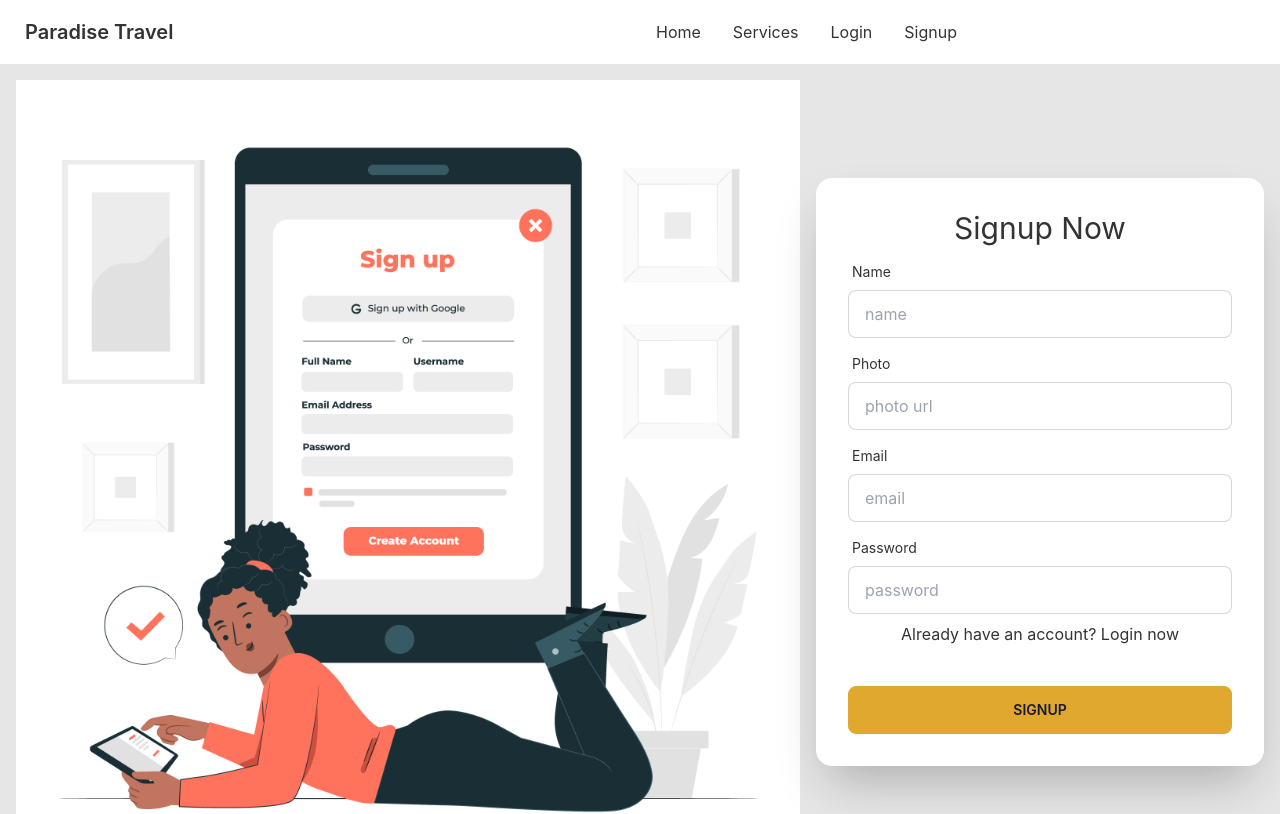
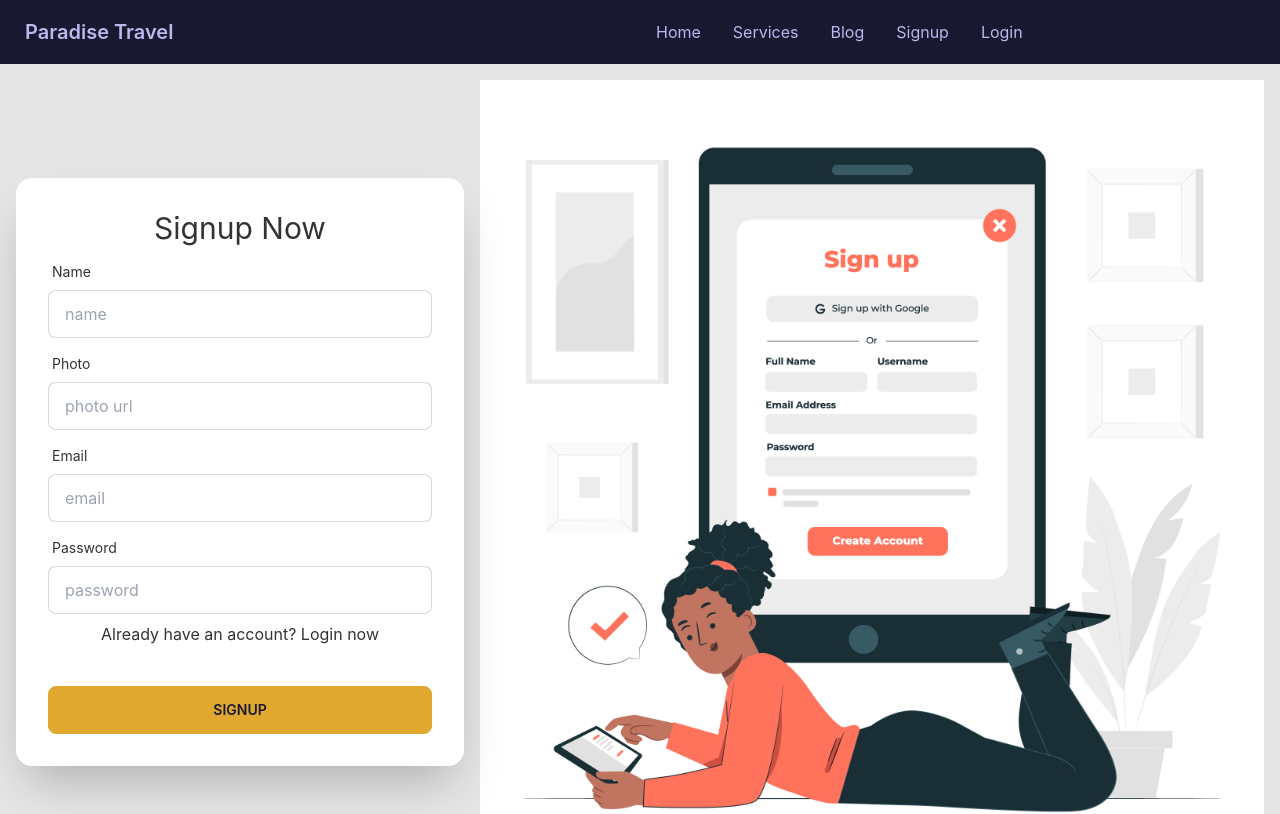
Before and after one commit to sourov101/Paradise-Travel-client-side, a React (Create React App) app: page /signup in a window 1280 px wide. Shown: the top 814 px of the page. Built offline with nearby package versions, Linux system fonts and the light colour scheme; no server answers.

Commit message:
logout added and toggled with login in navbar

```diff
--- /dev/null
+++ b/src/Components/Blog/Blog.js
@@ -0,0 +1,11 @@
+import React from 'react';
+
+const Blog = () => {
+    return (
+        <div>
+
+        </div>
+    );
+};
+
+export default Blog;
--- a/src/Components/Home/Home.js
+++ b/src/Components/Home/Home.js
@@ -4,7 +4,7 @@ import { AuthContext } from '../context/AuthProvider';
 const Home = () => {
     const { user } = useContext(AuthContext);
     return (
-        <div className="hero min-h-screen" style={{ backgroundImage: `url("https://img.freepik.com/free-photo/full-shot-travel-concept-with-landmarks_23-2149153258.jpg?3")` }}>
+        <div className="hero min-h-screen" style={{ backgroundImage: `url("https://img.freepik.com/free-photo/full-shot-travel-concept-with-landmarks_23-2149153258.jpg?3&w=826&t=st=1667856524~exp=1667857124~hmac=c8fa3bc199f2c32a8e1fa6bc07cfe2cdbf07db952bdf4cf63fcc1abfca383d14")` }}>
             <div className="hero-overlay bg-opacity-60"></div>
             <div className="hero-content text-center text-neutral-content">
                 <div className="max-w-md">
--- a/src/Components/Login/Login.js
+++ b/src/Components/Login/Login.js
@@ -14,7 +14,8 @@ const Login = () => {
         logIn(email, password)
             .then(result => {
                 const user = result.user;
-                console.log(user)
+                console.log(user);
+                form.reset();
             })
             .catch(error => console.log(error));
 
--- a/src/Components/Shared/Header.js
+++ b/src/Components/Shared/Header.js
@@ -1,18 +1,36 @@
-import React from 'react';
+import React, { useContext } from 'react';
 import { Link } from 'react-router-dom';
+import { AuthContext } from '../context/AuthProvider';
 
 const Header = () => {
+    const { user, logOut } = useContext(AuthContext);
+
+    const handelLogOut = () => {
+        logOut()
+            .then(() => {
+                // Sign-out successful.
+            }).catch((error) => {
+                // An error happened.
+            });
+    }
+
     const menuItems = <>
         <li><Link to='/'>Home</Link></li>
         <li><Link to='/services'>Services</Link></li>
-        <li><Link to='/login'>Login</Link></li>
+        <li><Link to='/blog'>Blog</Link></li>
+
         <li><Link to='/signup'>Signup</Link></li>
+
+        {
+            user?.uid ? <li><Link onClick={handelLogOut}> Sign out</Link></li> :
+                <li><Link to='/login'>Login</Link></li>
+        }
     </>
 
 
 
     return (
-        <div className="navbar bg-base-100">
+        <div className="navbar bg-neutral text-neutral-content">
             <div className="navbar-start">
                 <div className="dropdown">
                     <label tabIndex={0} className="btn btn-ghost lg:hidden">
--- a/src/Components/Signup/Signup.js
+++ b/src/Components/Signup/Signup.js
@@ -30,7 +30,7 @@ const Signup = () => {
 
     return (
         <div className="hero min-h-screen bg-base-200">
-            <div className="hero-content flex-col lg:flex-row">
+            <div className="hero-content flex-col lg:flex-row-reverse">
                 <div className="text-center lg:text-left">
                     <img src={signupimg} alt="" />
                 </div>
```
Also changed, not shown: src/App.js (+6 -1 lines), src/Components/Layout/Main.js (renamed from src/Components/Router/Main.js).
